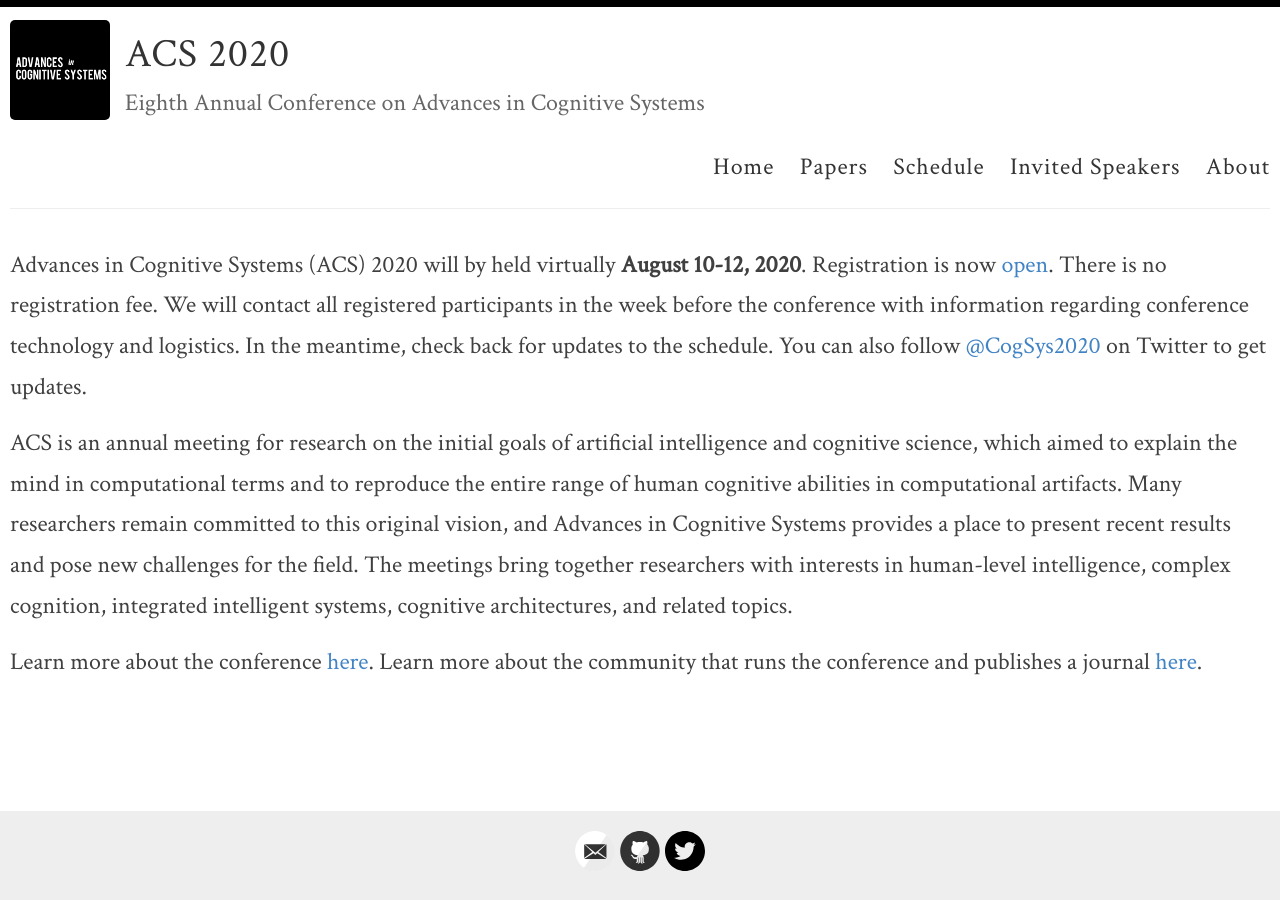
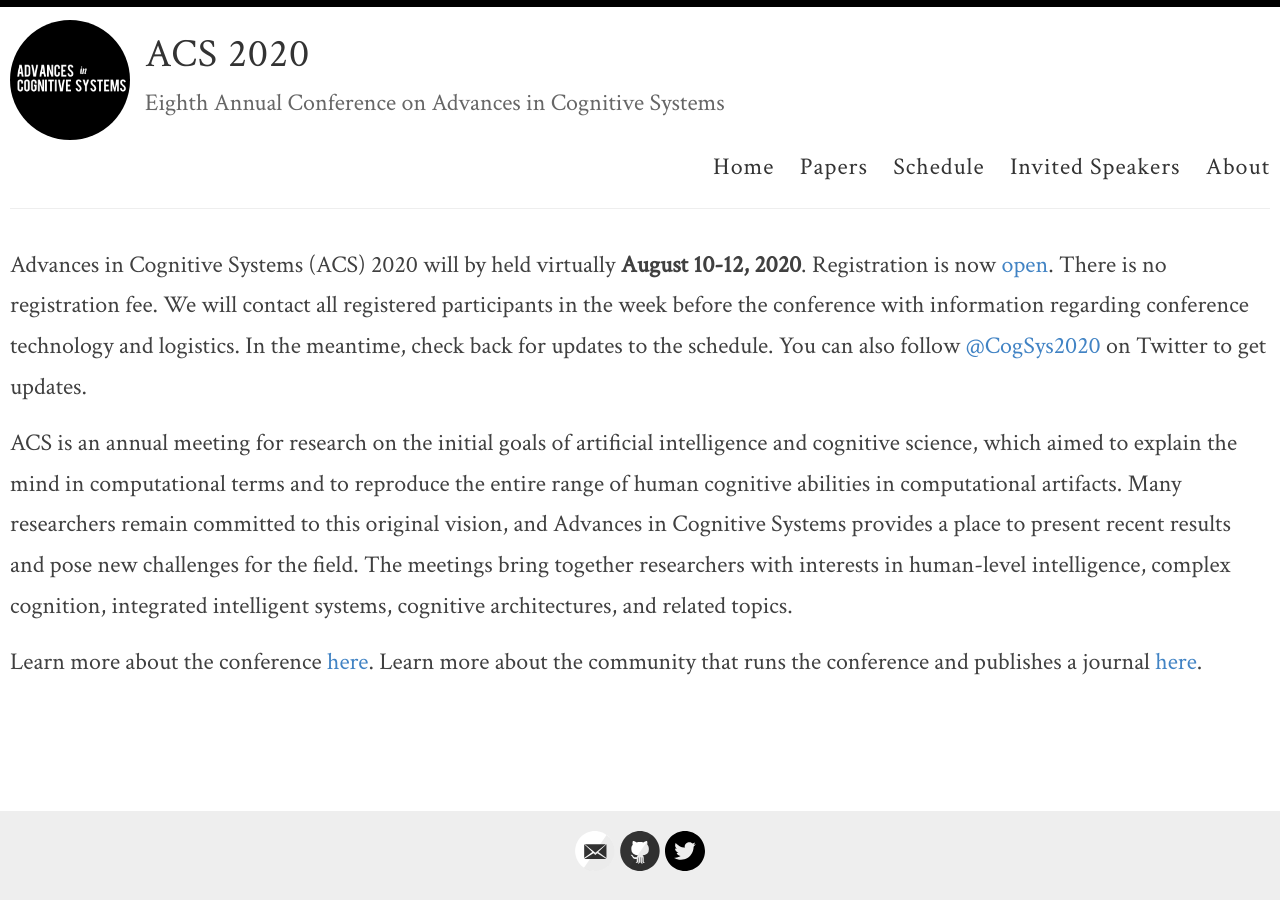
Before and after one commit to anna-reali/dc2021, a Jekyll site: the page built from index.md, in a window 1280 px wide. Built offline with Jekyll 4.4.1, drawn with Linux system fonts in a browser that asks for light colours.

Commit message:
Update style.scss

```diff
--- a/assets/style.scss
+++ b/assets/style.scss
@@ -279,8 +279,8 @@ p > img {
 
 .site-avatar {
   float: left;
-  width: 100px;
-  height: 100px;
+  width: 120px;
+  height: 120px;
   margin-right: 15px;
 
   @include mobile {
@@ -290,7 +290,7 @@ p > img {
   }
 
   img {
-    border-radius: 5px;
+	  border-radius: 50%;
   }
 }
 
```
